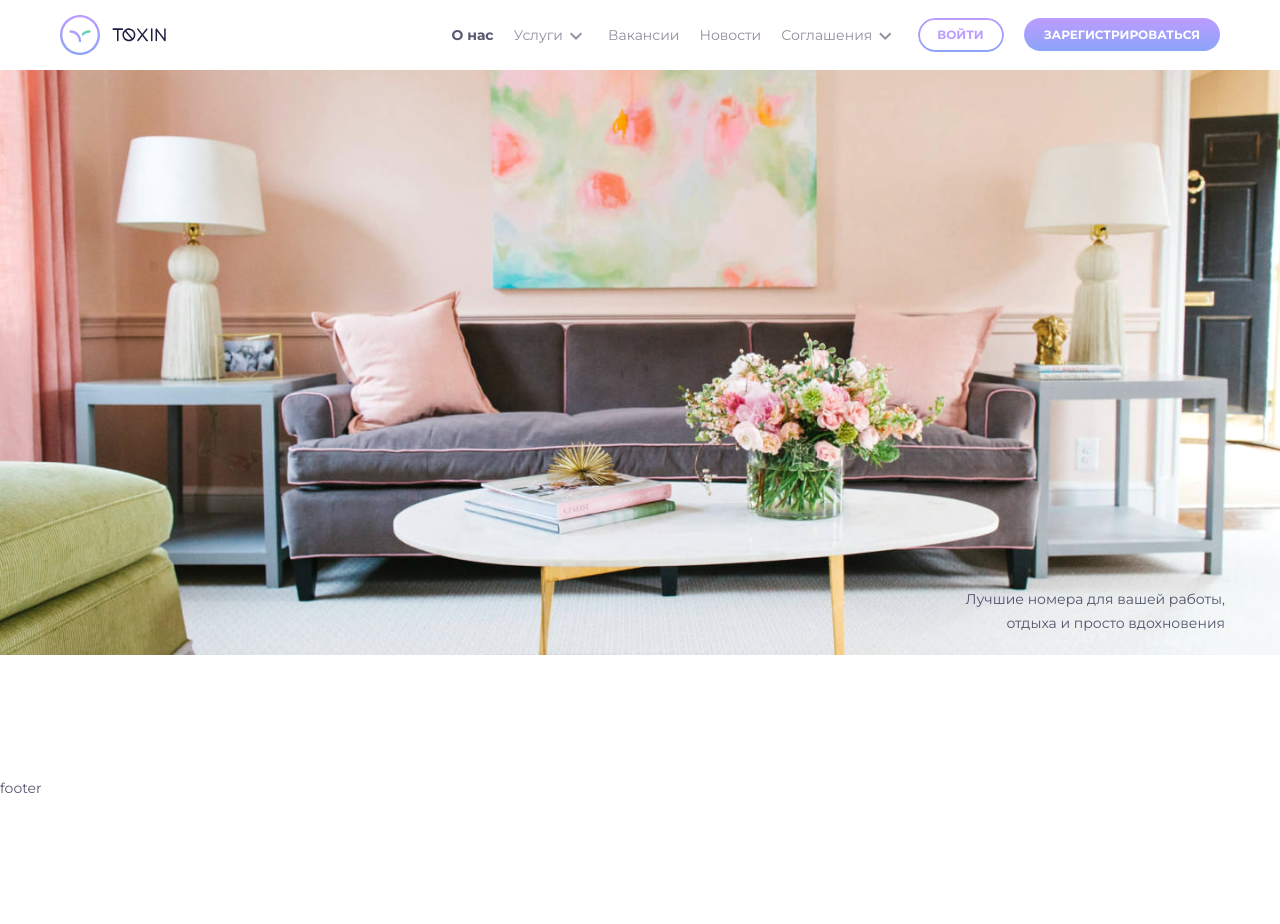
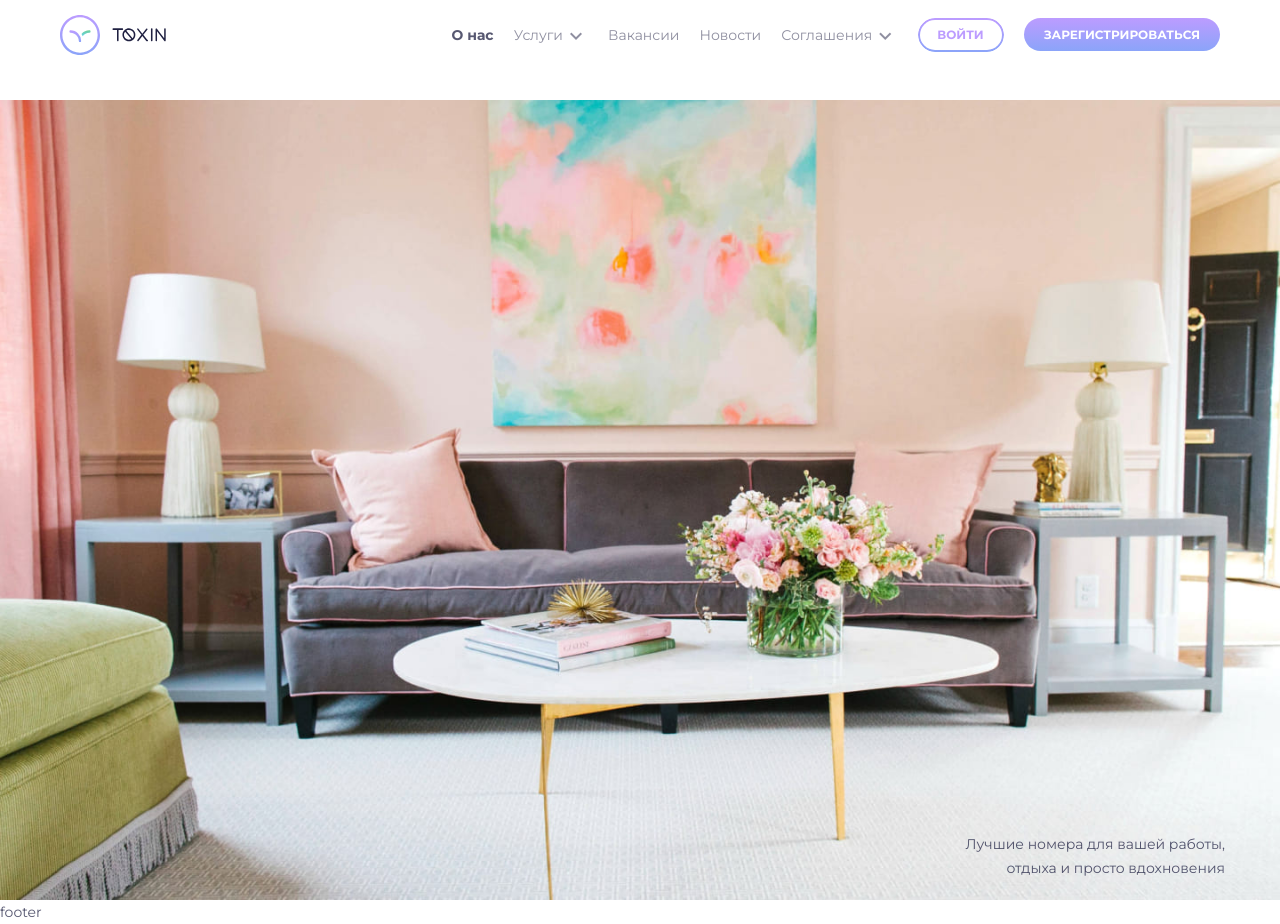
Before and after one commit to mpreterer/React-Village-Hotel, a React (Create React App) app: page / in a window 1280 px wide. Before the commit the page ends 800 px from the top, so only its background shows below. Built offline with nearby package versions, Linux system fonts and the light colour scheme.

Commit message:
Styles for page Main

```diff
--- a/src/pages/Main/Main.scss
+++ b/src/pages/Main/Main.scss
@@ -1,66 +1,48 @@
 @import '../../styles/mixins.scss';
 
 .landing-page {
-  @include page-background('../../assets/img/landing-page-bg.jpg', -70px);
+  background: url('../../assets/img/landing-page-bg.jpg') no-repeat center;
   background-position-y: 100%;
   background-size: 100%;
-  // width: 100%;
-  // flex-grow: 1;
 
-  @media (max-width: (1440px)) {
-    background-position: center;
-    background-size: cover;
+  @include extra-large {
+    aspect-ratio: 1440/830;
   }
 
-
-
   &__wrapper {
+    display: grid;
     width: 100%;
+    max-width: 1170px;
     min-height: 830px;
-    max-width: 1170px;
     margin: 0 auto;
     padding-top: 70px;
     padding-left: 4px;
-    display: grid;
 
-    @media (max-width: (1440px)) {
-      min-height: auto;
-      aspect-ratio: 2/1;
+    @include extra-large {
+      height: 100%;
+      min-height: initial;
+      padding-right: 20px;
+      padding-left: 20px;
     }
-
-
-
-    // @include media-breakpoint-down($xs) {
-    //   padding-left: 0;
-    //   padding-right: 0;
-    // }
   }
 
   &__search-room-wrapper {
     display: flex;
+    align-items: flex-start;
+    justify-content: flex-start;
     justify-self: center;
-    justify-content: flex-start;
-    align-items: flex-start;
     justify-self: start;
-
-    // @include media-breakpoint-down($sm) {
-    //   justify-self: center;
-    //   margin: 0 10px;
-    // }
   }
 
   &__text {
     @include font-body;
-    color: var(--dark-shade-75);
-    padding-bottom: 20px;
-    max-width: 265px;
-    text-align: end;
-    justify-self: end;
+
     display: flex;
     align-items: flex-end;
-
-    // @include media-breakpoint-down($xs) {
-    //   margin-right: 20px;
-    // }
+    justify-self: end;
+    max-width: 265px;
+    padding-bottom: 20px;
+    color: var(--dark-shade-75);
+    text-align: end;
   }
 }
--- a/src/styles/_mixins.scss
+++ b/src/styles/_mixins.scss
@@ -83,11 +83,6 @@
   content: $content;
 }
 
-@mixin page-background($imagePath, $imageShift) {
-  background: url($imagePath) no-repeat center;
-  background-position: 0 $imageShift;
-}
-
 @mixin button-reset-style() {
   margin: 0;
   padding: 0;
```
